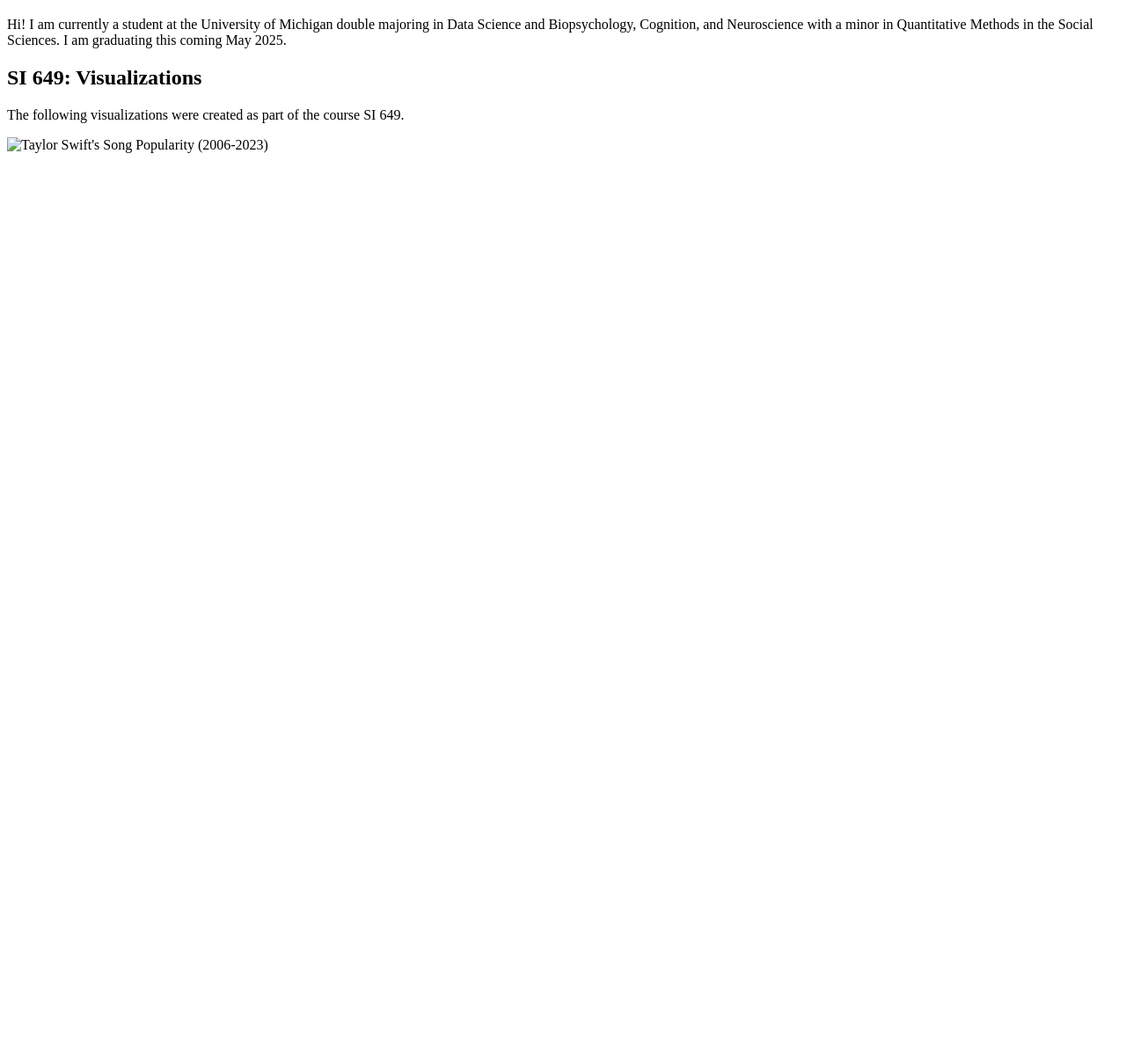
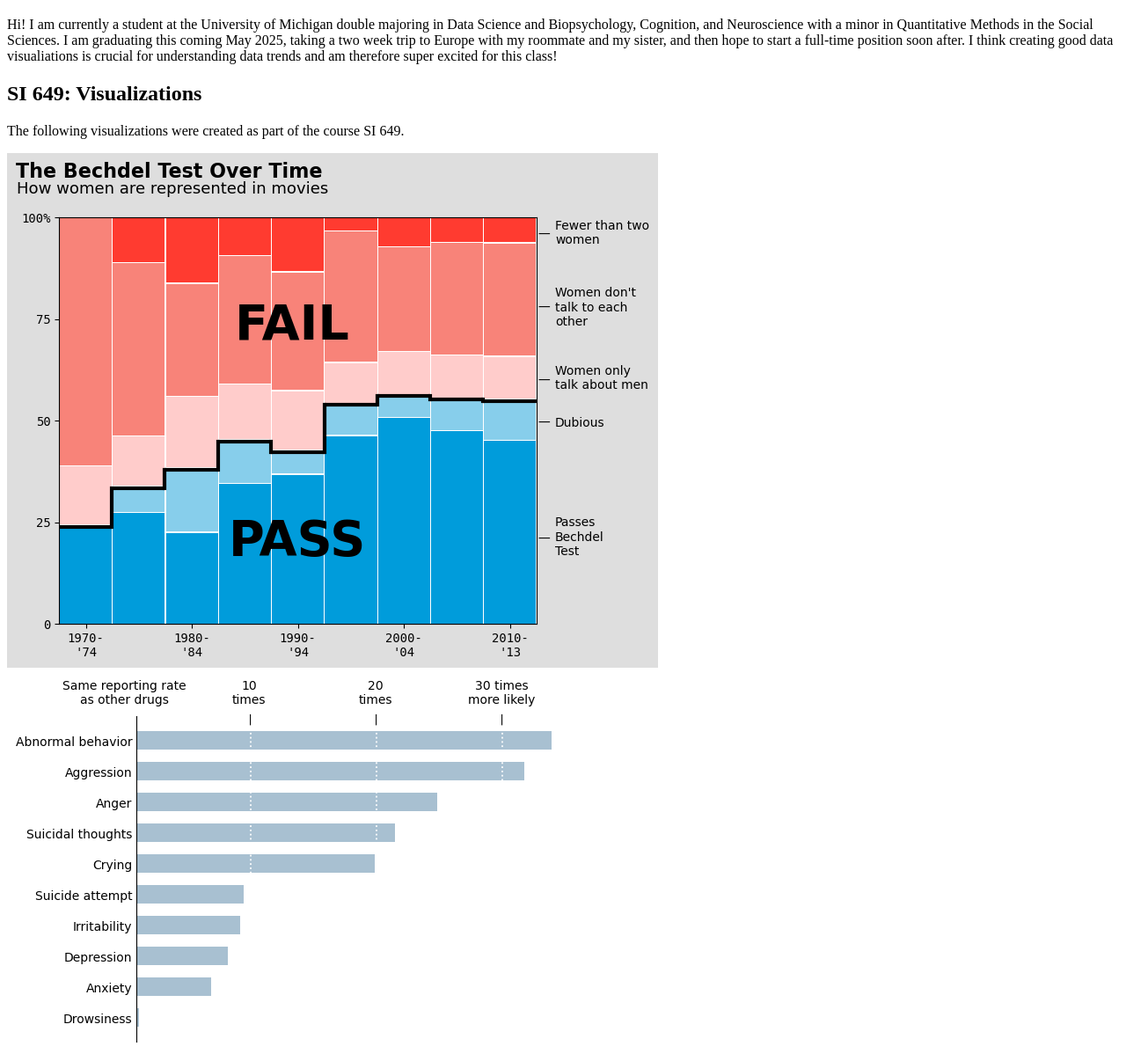
Before and after one commit to slfrech/slfrech.github.io, a plain HTML site: page index.html in a window 1280 px wide. Shown: the part 61-1267 px from the top of the page at 88% size. Before the commit the page ends 800 px from the top, so only its background shows below. Drawn offline with Linux system fonts and the light colour scheme.

Commit message:
Adding lab 2 figures

```diff
--- a/index.html
+++ b/index.html
@@ -4,11 +4,12 @@
 
 
 <h1>Samantha Frech</h1>
-<p>Hi! I am currently a student at the University of Michigan double majoring in Data Science and Biopsychology, Cognition, and Neuroscience with a minor in Quantitative Methods in the Social Sciences. I am graduating this coming May 2025.</p>
+<p>Hi! I am currently a student at the University of Michigan double majoring in Data Science and Biopsychology, Cognition, and Neuroscience with a minor in Quantitative Methods in the Social Sciences. I am graduating this coming May 2025, taking a two week trip to Europe with my roommate and my sister, and then hope to start a full-time position soon after. I think creating good data visualiations is crucial for understanding data trends and am therefore super excited for this class!</p>
 
 <h2> SI 649: Visualizations </h2>
 <p>The following visualizations were created as part of the course SI 649.</p>
-<img src="taylor_swift.png" alt="Taylor Swift's Song Popularity (2006-2023)">
+<img src="task1bechdel.png" alt="How films have performed on the Bechdel test over time. Although the percentage of films passing the Bechdel test have plateaued over the past few decades, there's still a greater percentage passing today than in 1970.">
+<img src="task2drugeffects.png" alt="Side effects reported by people taking the Singulair drug prescribed for asthma and allergies compared to those taking other drugs."
 
    </body>
 </html>
```
